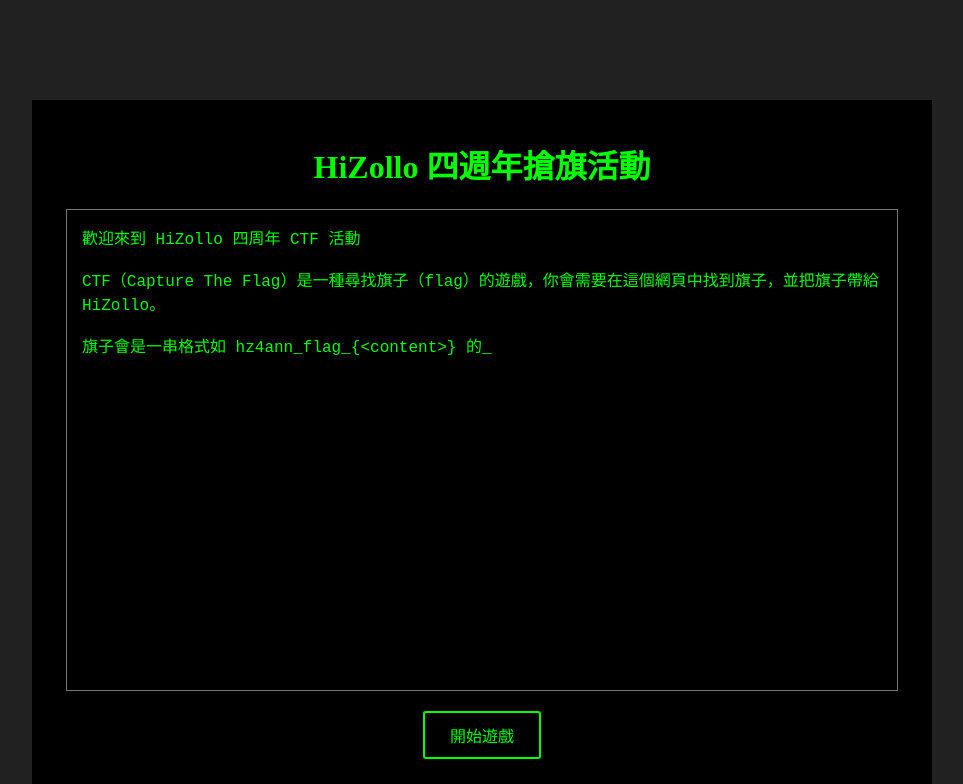
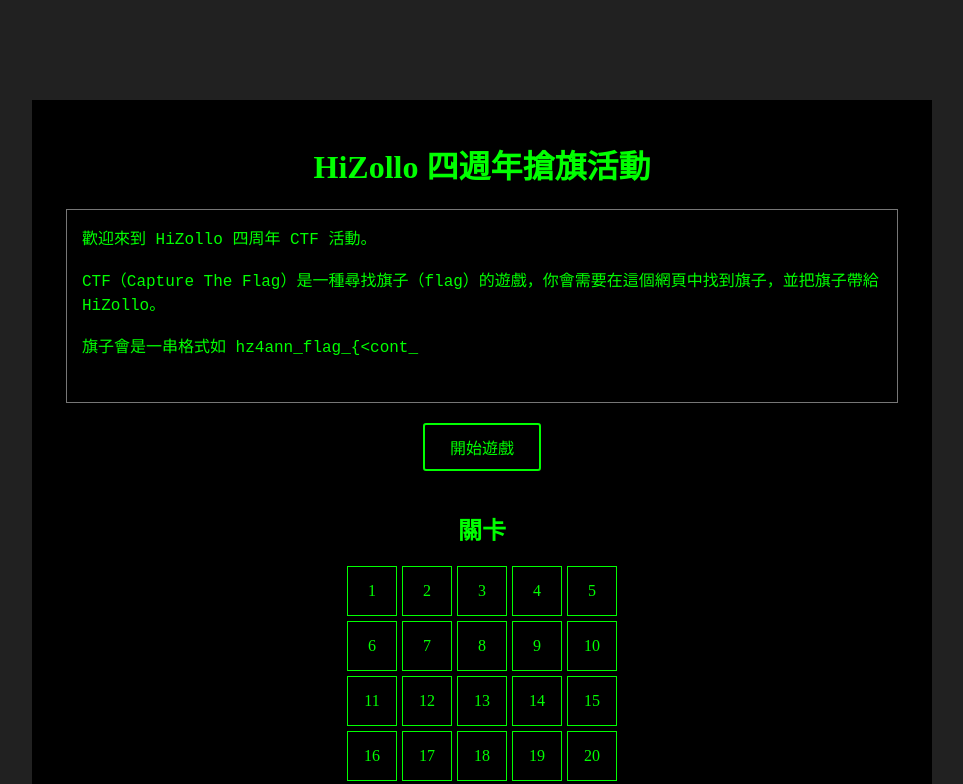
Before and after one commit to HiZollo/hz4ann-flag, a Next.js app: page / in a window 1280 px wide. Shown: the top 784 px of the page, without its empty margins (158-1121 px from the left). Built offline with nearby package versions, Linux system fonts and the light colour scheme.

Commit message:
feature: mp textarea is now auto-resizable

```diff
--- a/pages/index.tsx
+++ b/pages/index.tsx
@@ -1,10 +1,11 @@
 import type { Dispatch, SetStateAction } from 'react'
 import Head from 'next/head'
-import { useState, useEffect } from 'react'
+import { useState, useEffect, useRef } from 'react'
 import styles from '@/styles/Home.module.css'
 import { Button } from '@/components/button'
 import { PopupWrapper } from '@/components/popup'
 import { HomeButtons } from '@/components/homeButtons'
+import { useAutosizeTextArea } from '@/utils/useAutosizeTextArea'
 
 import Flags from '@/data/flags.json'
 
@@ -13,6 +14,9 @@
 export default function Home() {
   const [content, setContent] = useState('_')
   const [open, setOpen] = useState(false)
+  const textareaRef = useRef(null)
+
+  useAutosizeTextArea(textareaRef.current, content)
 
   useEffect(() => {
     type(setContent)
@@ -24,9 +28,11 @@
     <>
       <h1>HiZollo 四週年搶旗活動</h1>
       <textarea
+        ref={textareaRef}
+        value={content}
+        className={styles.intro}
         tabIndex={-1}
-        id={styles.intro}
-        value={content}
+        rows={1}
         readOnly
       />
       <Button text="開始遊戲" style={{ margin: '20px' }} onClick={() => setOpen(true)} />
@@ -39,7 +45,7 @@
 }
 
 const content = [
-  '歡迎來到 HiZollo 四周年 CTF 活動',
+  '歡迎來到 HiZollo 四周年 CTF 活動。',
   'CTF（Capture The Flag）是一種尋找旗子（flag）的遊戲，你會需要在這個網頁中找到旗子，並把旗子帶給 HiZollo。',
   '旗子會是一串格式如 hz4ann_flag_{<content>} 的字串，其中的 <content> 可以是任意字串。但旗子的內容並不一定會連續出現，某些旗子會是以片段的形式存在，你必須把它們拼湊成完整的旗子。',
   '我們在這個網頁的各個你想得到的地方都藏了旗子，當你找到旗子後記得用 z!capture 交給 HiZollo。',
--- a/styles/Home.module.css
+++ b/styles/Home.module.css
@@ -1,11 +1,10 @@
-#intro {
+.intro {
   background-color: #000;
   padding: 15px;
   color: #01ff01;
   resize: none;
   font-size: 16px;
   width: calc(100% - 30px);
-  height: 450px;
 }
 
 #buttons {
--- /dev/null
+++ b/utils/useAutosizeTextArea.ts
@@ -0,0 +1,20 @@
+import { useEffect } from 'react'
+
+const useAutosizeTextArea = (
+  textAreaRef: HTMLTextAreaElement | null,
+  value: string
+) => {
+  useEffect(() => {
+    if (textAreaRef) {
+      // We need to reset the height momentarily to get the correct scrollHeight for the textarea
+      textAreaRef.style.height = "0px"
+      const scrollHeight = textAreaRef.scrollHeight
+
+      // We then set the height directly, outside of the render loop
+      // Trying to set this with state or a ref will product an incorrect value.
+      textAreaRef.style.height = scrollHeight + "px"
+    }
+  }, [textAreaRef, value])
+}
+
+export { useAutosizeTextArea }
```
